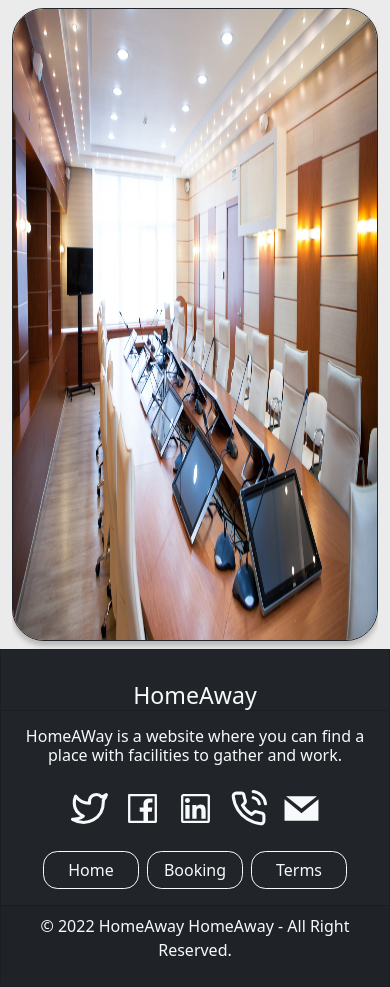
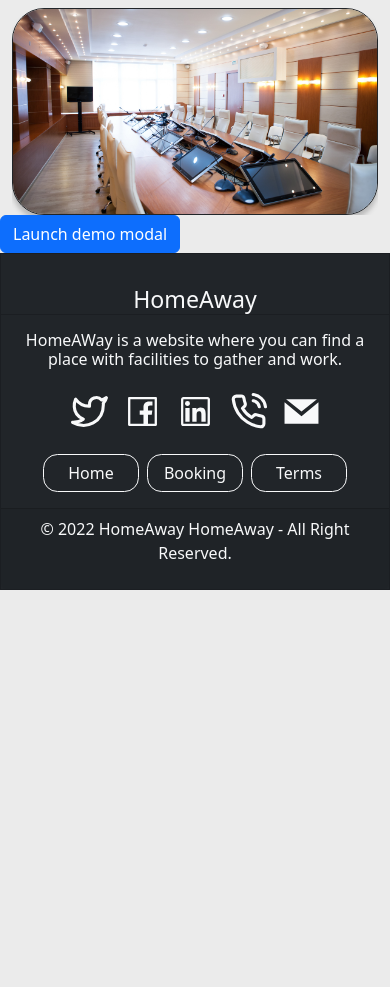
Before and after one commit to GP-43/homeaway-frontend, a React (Create React App) app: page / in a window 390 px wide. After the commit the page ends 844 px from the top, so only its background shows below. Built offline with nearby package versions, Linux system fonts and the light colour scheme.

Commit message:
created guests popup

```diff
--- a/src/assets/styles/partials/_finding-place.scss
+++ b/src/assets/styles/partials/_finding-place.scss
@@ -13,3 +13,24 @@
     }
   }
 }
+
+@media (max-width: 820px) {
+  .home-gallery {
+    height: auto;
+
+    .gallery-carousal {
+      height: auto;
+
+      .gallery-image {
+        height: auto;
+        width: 100%;
+      }
+
+
+    }
+  }
+}
+
+.modal-content {
+  background-color: #EBEBEB;
+}
--- /dev/null
+++ b/src/components/finding_place/ChooseSection.jsx
@@ -0,0 +1,27 @@
+import React, {useState} from "react";
+import {Col, Row} from "react-bootstrap";
+import GuestsPopup from "./GuestsPopup";
+import Button from "react-bootstrap/Button";
+
+function ChooseSection() {
+    const [show, setShow] = useState(false);
+
+    const handleClose = () => setShow(false);
+    const handleShow = () => setShow(true);
+
+    return (<Row>
+            <Col className='px-0'>
+                <Button variant="primary" onClick={handleShow}>
+                    Launch demo modal
+                </Button>
+                <GuestsPopup
+                    show={show}
+                    handleClose={handleClose}
+                />
+            </Col>
+        </Row>
+
+    );
+}
+
+export default ChooseSection;
--- a/src/components/finding_place/FindingPlace.jsx
+++ b/src/components/finding_place/FindingPlace.jsx
@@ -1,12 +1,19 @@
 import React from "react";
-import {Col} from "react-bootstrap";
+import {Col, Row} from "react-bootstrap";
 import HomeGallery from "./HomeGallery";
+import SearchPlace from "./SearchPlace";
 
 function FindingPlace() {
     return (
-        <Col className='px-0'>
-            <HomeGallery/>
-        </Col>
+        <Row>
+            <Col className='px-0' xs={12}>
+                <HomeGallery/>
+            </Col>
+            <Col>
+                <SearchPlace/>
+            </Col>
+        </Row>
+
     );
 }
 
--- /dev/null
+++ b/src/components/finding_place/GuestsPopup.jsx
@@ -0,0 +1,36 @@
+import React from "react";
+import {Form, Modal} from "react-bootstrap";
+import Button from "react-bootstrap/Button";
+import PopupForm from "./PopupForm";
+
+function GuestsPopup(props) {
+
+    const guestsCount = 5;
+    const guestsNumbers = [];
+
+    for (let i = 0; i < guestsCount; i++) {
+        guestsNumbers.push(i + 1);
+    }
+
+    const guests = guestsNumbers.map((guestsNumbers) => <PopupForm key={guestsNumbers.toString()}
+                                                                   value={guestsNumbers}/>);
+
+    return (<Modal show={props.show} onHide={props.handleClose} size={'md'} className='bg-transparent'>
+        <Modal.Header closeButton>
+            <Modal.Title>Guests</Modal.Title>
+        </Modal.Header>
+        <Modal.Body className='py-0'>
+            {guests}
+        </Modal.Body>
+        <Modal.Footer className='py-1'>
+            <Button variant="secondary" onClick={props.handleClose} className='w-25'>
+                Close
+            </Button>
+            <Button variant="primary" onClick={props.handleClose} className='w-25'>
+                Save
+            </Button>
+        </Modal.Footer>
+    </Modal>);
+}
+
+export default GuestsPopup;
--- /dev/null
+++ b/src/components/finding_place/PopupForm.jsx
@@ -0,0 +1,24 @@
+import React from "react";
+import {Col, Form, Row} from "react-bootstrap";
+
+function PopupForm(props) {
+    return (<Form className='row'>
+        <Form.Group className="mb-1 col-12" controlId="exampleForm.ControlInput1">
+            <Form.Label className='mb-1'>Guest {props.value} username</Form.Label>
+            <Form.Control
+                type="email"
+                placeholder="email"
+                autoFocus
+            />
+        </Form.Group>
+        {/*<Form.Group*/}
+        {/*    className="mb-3 col-6"*/}
+        {/*    controlId="exampleForm.ControlTextarea1"*/}
+        {/*>*/}
+        {/*    <Form.Label>Example textarea</Form.Label>*/}
+        {/*    <Form.Control as="textarea" rows={1} />*/}
+        {/*</Form.Group>*/}
+    </Form>);
+}
+
+export default PopupForm;
--- /dev/null
+++ b/src/components/finding_place/SearchPlace.jsx
@@ -0,0 +1,16 @@
+import React from "react";
+import {Col, Row} from "react-bootstrap";
+import ChooseSection from "./ChooseSection";
+
+function SearchPlace() {
+    return (
+        <Row>
+            <Col className='px-0'>
+                <ChooseSection/>
+            </Col>
+        </Row>
+
+    );
+}
+
+export default SearchPlace;
--- a/src/views/pages/UserHome.js
+++ b/src/views/pages/UserHome.js
@@ -1,12 +1,14 @@
 import React from 'react';
-import {Container, Row} from "react-bootstrap";
+import {Col, Container, Row} from "react-bootstrap";
 import FindingPlace from '../../components/finding_place/FindingPlace.jsx';
 
 function UserHome() {
     return (
         <Container>
             <Row className='mx-0 mt-2'>
-                <FindingPlace/>
+                <Col>
+                    <FindingPlace/>
+                </Col>
             </Row>
         </Container>
     );
```
